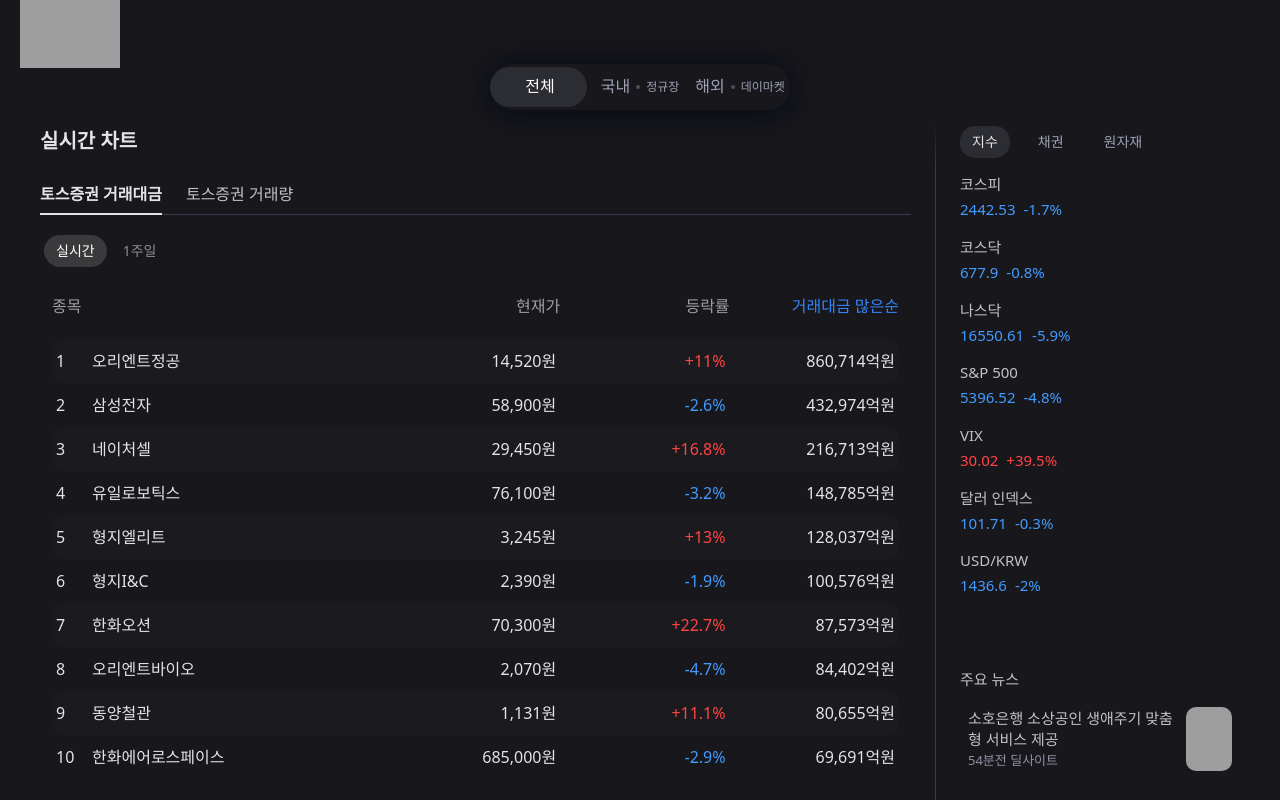
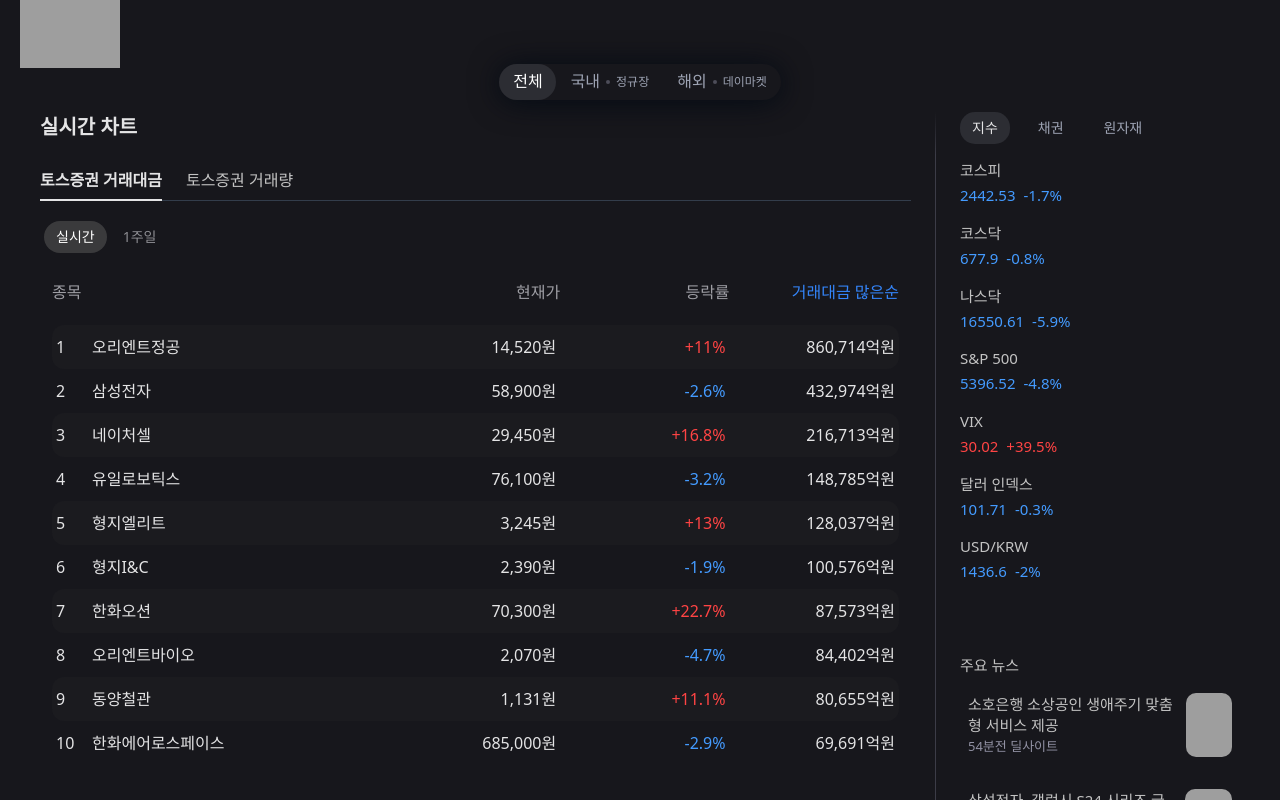
Before and after one commit to wjdals0304/clone-toss-securities, a Next.js app: page / in a window 1280 px wide. Shown: the top 800 px of the page. Built offline with nearby package versions, Linux system fonts and the light colour scheme; grey boxes are pictures that could not be loaded.

Commit message:
feat: 탭 css 변경

```diff
--- a/src/feature/Main/HomeTab.tsx
+++ b/src/feature/Main/HomeTab.tsx
@@ -1,7 +1,6 @@
+import { useRouter } from 'next/router';
+import { forwardRef, useRef, useEffect, useState } from 'react';
 import styled from 'styled-components';
-import { useState } from 'react';
-import { useRouter } from 'next/router';
-import { useEffect } from 'react';
 
 const TABS = {
   ENTIRE: '전체',
@@ -31,7 +30,25 @@
 
 export default function HomeTab() {
   const router = useRouter();
+  const ref = useRef<HTMLDivElement>(null);
+  const [sliderProps, setSliderProps] = useState({ width: 0, left: 0 });
   const selectedTab = (router.query.tab as TabType) || TABS.ENTIRE;
+  const selectedIndex = TAB_LIST.findIndex(tab => tab.id === selectedTab);
+
+  useEffect(() => {
+    if (ref.current) {
+      const reactSelectedTab = ref.current.children[selectedIndex];
+      const selectedTabWidth = reactSelectedTab?.clientWidth;
+      const selectedTabLeft =
+        reactSelectedTab?.getBoundingClientRect().left ?? 0;
+      const parentClientLeft = ref.current.getBoundingClientRect().left ?? 0;
+
+      setSliderProps({
+        width: selectedTabWidth ?? 0,
+        left: selectedTabLeft - parentClientLeft,
+      });
+    }
+  }, [selectedIndex, router.query.tab]);
 
   const handleTabClick = (tab: TabType) => {
     router.push({
@@ -43,10 +60,7 @@
   return (
     <HomeTabContainer>
       <HomeTabWrapper>
-        <HomeTabGroup>
-          <Slider
-            selectedIndex={TAB_LIST.findIndex(tab => tab.id === selectedTab)}
-          />
+        <HomeTabGroup ref={ref}>
           {TAB_LIST.map(tab => (
             <TabItem
               key={tab.id}
@@ -55,6 +69,7 @@
               onClick={() => handleTabClick(tab.id)}
             />
           ))}
+          <Slider width={sliderProps.width} left={sliderProps.left} />
         </HomeTabGroup>
       </HomeTabWrapper>
     </HomeTabContainer>
@@ -77,40 +92,36 @@
   position: sticky;
   top: 64px;
   width: 100%;
-  margin-top: 4px;
   z-index: 100;
   pointer-events: none;
+  display: flex;
+  justify-content: center;
 `;
 
 const HomeTabWrapper = styled.div`
-  width: 100%;
   display: flex;
   justify-content: center;
+  position: relative;
 `;
 
 const HomeTabGroup = styled.div`
   display: flex;
   align-items: center;
   justify-content: center;
-  max-width: 300px;
   border-radius: 500px;
-  padding: 5px;
   background-color: #17171c;
   pointer-events: all;
   box-shadow: rgba(2, 9, 19, 0.91) 0px 2px 30px 0px;
-  position: relative;
-  // gap: 3px;
 `;
 
-const Slider = styled.div<{ selectedIndex: number }>`
+const Slider = styled.div<{ width: number; left: number }>`
   position: absolute;
-  height: 40px;
+  height: 36px;
   border-radius: 700px;
   background-color: #2c2d33;
   transition: all 0.3s cubic-bezier(0.4, 0, 0.2, 1);
-  left: ${({ selectedIndex }) =>
-    `calc(${selectedIndex * (100 / TAB_LIST.length)}% )`};
-  width: ${() => `calc(${100 / TAB_LIST.length}% - 3px)`};
+  left: ${({ left }) => `${left}px`};
+  width: ${({ width }) => `${width}px`};
 `;
 
 const HomeTabItem = styled.button<{ selected: boolean }>`
@@ -119,7 +130,7 @@
   justify-content: center;
   height: 36px;
   border-radius: 400px;
-  padding: 0 5px;
+  padding: 0 14px;
   color: ${({ selected }) => (selected ? '#FFFFFF' : '#9DA3B3')};
   gap: 6px;
   background-color: transparent;
@@ -127,8 +138,6 @@
   cursor: pointer;
   position: relative;
   z-index: 1;
-  min-width: 100px;
-  flex: 1;
 
   &:hover {
     color: #ffffff;
```
